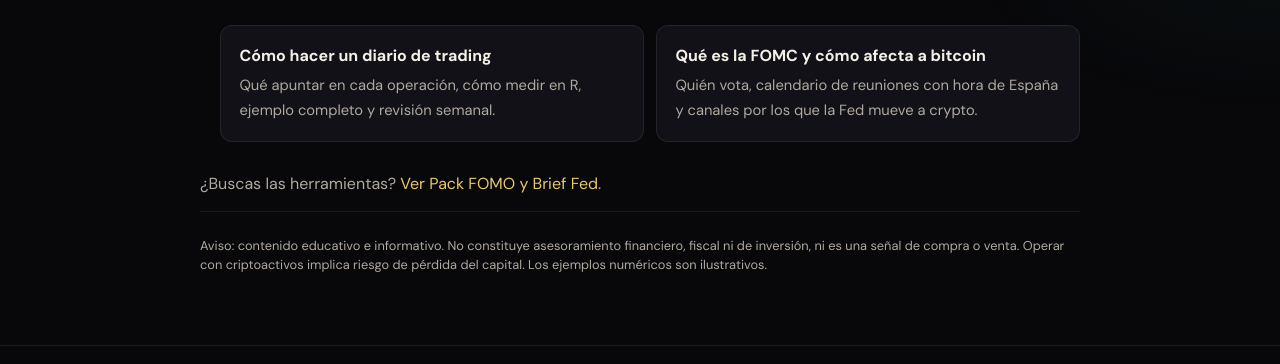
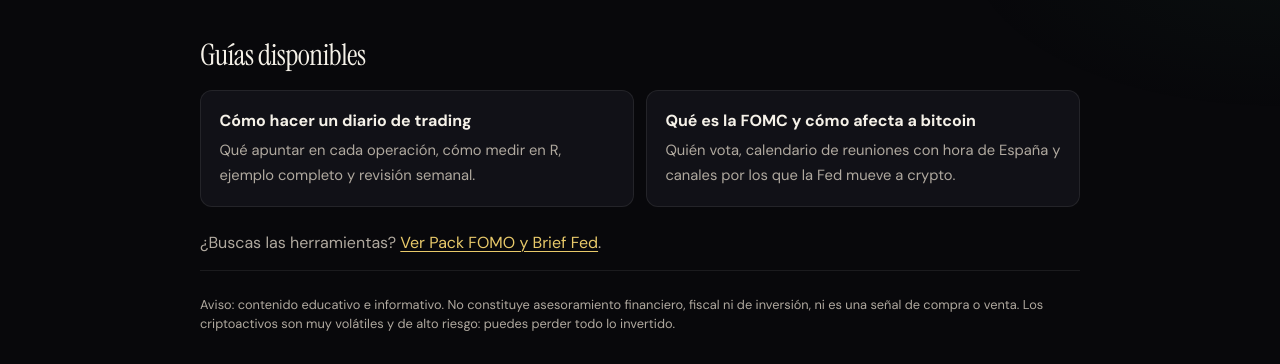
Before and after one commit to titotapias-design/liont-shop, a plain HTML site: page guias/index.html in a window 1280 px wide. Shown: the part 288-652 px from the top of the page. Drawn offline with Linux system fonts and the light colour scheme.

Commit message:
SEO v2 (QA): hero sin texto, aviso de riesgo literal, CLS (fallbacks métricos), enlaces subrayados, H2/H3 sin stuffing, LCP (hero-480 + preload fetchpriority), P2 baratos

```diff
--- a/guias/index.html
+++ b/guias/index.html
@@ -104,6 +104,7 @@
       <h1>Guías de trading y macro, <em>sin hype</em></h1>
       <p class="guide-lead">Lo básico para operar con plan y entender a la Fed, explicado en español. Educación, no señales.</p>
     </header>
+    <h2>Guías disponibles</h2>
     <ul class="guide-cards">
       <li>
         <a href="diario-de-trading/">
@@ -118,11 +119,10 @@
         </a>
       </li>
     </ul>
-    <p style="margin-top:1.5rem">¿Buscas las herramientas? <a href="../#productos">Ver Pack FOMO y Brief Fed</a>.</p>
+    <p class="guide-more">¿Buscas las herramientas? <a href="../#productos">Ver Pack FOMO y Brief Fed</a>.</p>
     <p class="disclaimer">
       Aviso: contenido educativo e informativo. No constituye asesoramiento financiero, fiscal ni de inversión,
-      ni es una señal de compra o venta. Operar con criptoactivos implica riesgo de pérdida del capital.
-      Los ejemplos numéricos son ilustrativos.
+      ni es una señal de compra o venta. Los criptoactivos son muy volátiles y de alto riesgo: puedes perder todo lo invertido.
     </p>
   </main>
 
--- a/styles.css
+++ b/styles.css
@@ -1,4 +1,23 @@
 /* LionT Shop — premium brand, mobile-first, warm dark */
+/* v2 (P1-3): fallbacks métricamente ajustados para evitar CLS al cargar las webfonts
+   (size-adjust/ascent-override calculados con fontTools sobre DM Sans e Instrument Serif vs Arial/Liberation) */
+@font-face {
+  font-family: "DM Sans Fallback";
+  src: local("Arial"), local("ArialMT"), local("Liberation Sans"), local("LiberationSans"), local("Helvetica");
+  size-adjust: 103.4%;
+  ascent-override: 95.93%;
+  descent-override: 29.98%;
+  line-gap-override: 0%;
+}
+@font-face {
+  font-family: "Instrument Serif Fallback";
+  src: local("Times New Roman"), local("TimesNewRomanPSMT"), local("Liberation Serif"), local("LiberationSerif"), local("Times");
+  size-adjust: 83.94%;
+  ascent-override: 117.95%;
+  descent-override: 36.93%;
+  line-gap-override: 0%;
+}
+
 :root {
   --bg: #08080b;
   --bg-elevated: #111117;
@@ -16,8 +35,8 @@
   --radius: 18px;
   --radius-sm: 12px;
   --shadow: 0 24px 60px rgba(0, 0, 0, 0.5);
-  --font: "DM Sans", "Segoe UI", system-ui, -apple-system, sans-serif;
-  --serif: "Instrument Serif", Georgia, "Times New Roman", serif;
+  --font: "DM Sans", "DM Sans Fallback", "Segoe UI", system-ui, -apple-system, sans-serif;
+  --serif: "Instrument Serif", "Instrument Serif Fallback", Georgia, "Times New Roman", serif;
   --max: 880px;
   --header-h: 4rem;
 }
@@ -726,7 +745,7 @@ details .answer a { word-break: break-word; }
     font-size: 0.9rem;
     box-shadow: none;
   }
-  body { padding-bottom: 5.5rem; }
+  body:has(.mobile-buybar) { padding-bottom: 5.5rem; }
 }
 
 
@@ -848,3 +867,25 @@ picture { display: block; }
 }
 .guide-cta h2 { margin-top: 0; }
 .guide-cta .cta { margin-top: 0.4rem; }
+
+/* --- v2 (QA Friday): a11y de enlaces, anclas, tabla, tarjetas --- */
+/* P1-4: enlaces dentro de texto corrido distinguibles sin depender del color (WCAG 1.4.1) */
+.guide p a, .guide li a, .guide td a, .faq .answer a, .faq p a, .disclaimer a, .section-head p a {
+  text-decoration: underline;
+  text-decoration-thickness: 1px;
+  text-underline-offset: 3px;
+}
+.guide .toc li a { text-decoration: none; }
+.guide .toc li a:hover { text-decoration: underline; }
+/* P2-4: anclas bajo la cabecera fija */
+[id] { scroll-margin-top: 5.5rem; }
+/* P2-1: tarjetas de guías sin sangría de lista */
+.guide .guide-cards { margin-left: 0; padding: 0; list-style: none; }
+.guide .guide-cards li { margin-bottom: 0; }
+.guide-more { margin-top: 1.5rem; }
+/* P2-3: pista de desplazamiento en tablas anchas (solo móvil) */
+.table-hint { display: none; font-size: 0.8rem; color: var(--text-dim); margin: 0 0 0.35rem; }
+@media (max-width: 560px) { .table-hint { display: block; } }
+.table-wrap:focus-visible { outline: 2px solid var(--gold); outline-offset: 2px; }
+/* v2: excepciones — tarjetas y botones no se subrayan */
+.guide .guide-cards a, .guide a.cta, .guide-cta a.cta { text-decoration: none; }
```
Also changed, not shown: 404.html (+0 -1 lines), guias/diario-de-trading/index.html (+5 -5 lines), guias/que-es-la-fomc-bitcoin/index.html (+6 -6 lines), index.html (+13 -14 lines), assets/hero-1200.webp, assets/hero-480.webp (added), assets/hero-768.webp, assets/hero.jpg.
